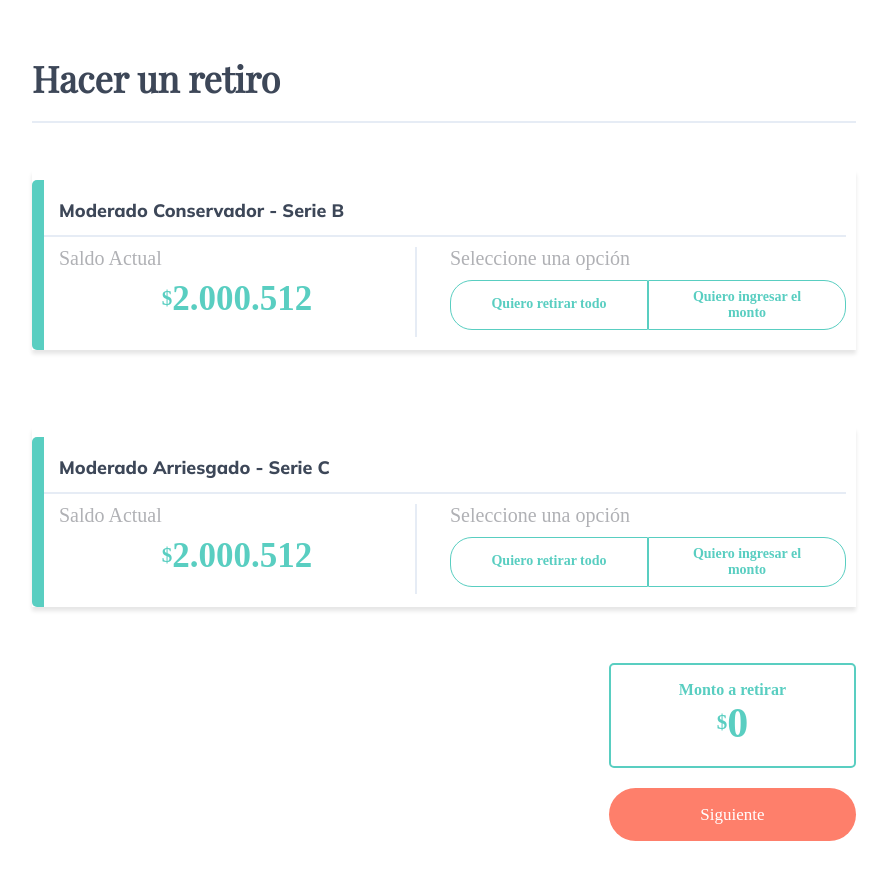
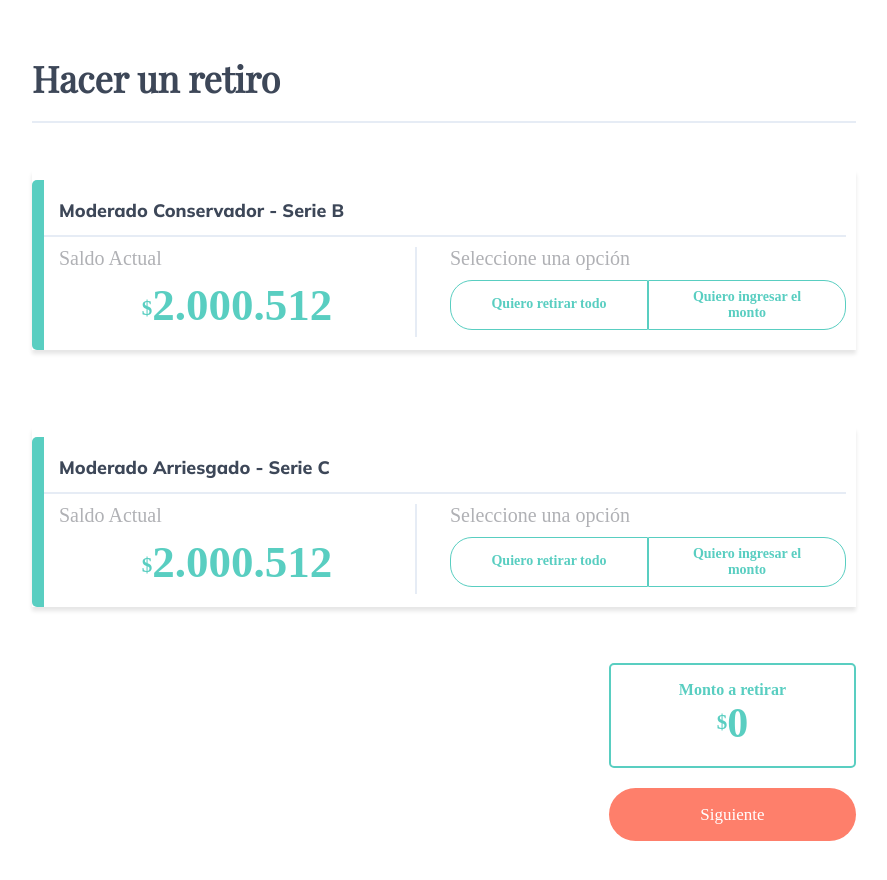
Before and after one commit to SammyCaro/Angular-technical-test, an Angular app: page / in a window 1280 px wide. Shown: the top 880 px of the page, without its empty margins (196-1083 px from the left). Built offline with nearby package versions, Linux system fonts and the light colour scheme.

Commit message:
fixing font-size of current balance number

```diff
--- a/src/app/withdrawal/withdrawal-page/withdrawal-page.component.css
+++ b/src/app/withdrawal/withdrawal-page/withdrawal-page.component.css
@@ -262,8 +262,8 @@ h2 {
   }
 
   .currentBalanceAmount {
-    font-size: 35px;
-    margin-left: 50px;
+    font-size: 45px;
+    margin-left: 20px;
     margin-top: 9px;
   }
 
@@ -290,6 +290,10 @@ h2 {
     width: 30%;
   }
 
+  .currentBalanceAmount {
+    margin-left: 50px;
+  }
+
   .grid {
     grid-template-columns: 1fr .2fr 1fr;
   }
```
